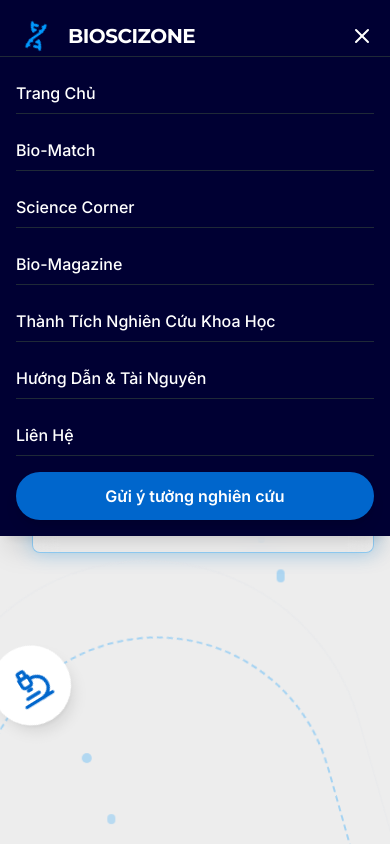
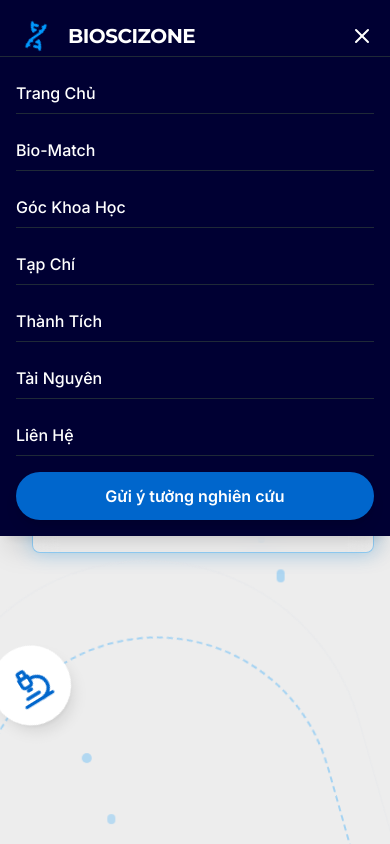
Before and after one commit to eiyuumiru/BIOSCIZONE, a React (Vite) app: page / in a window 390 px wide. Both pictures are taken after a click on the button 362 px from the left and 36 px from the top of the page. Shown: the top 844 px of the page. Built offline with nearby package versions, Linux system fonts and the light colour scheme.

Commit message:
fix mobile ui display

```diff
--- a/src/components/layout/Navigation.tsx
+++ b/src/components/layout/Navigation.tsx
@@ -22,10 +22,10 @@
     const mobileNavItems: NavItem[] = [
         { id: 'home', label: 'Trang chủ' },
         { id: 'bio-match', label: 'Bio-Match' },
-        { id: 'science-corner', label: 'Science Corner' },
-        { id: 'bio-magazine', label: 'Bio-Magazine' },
-        { id: 'achievements', label: 'Thành tích Nghiên cứu khoa học' },
-        { id: 'resources', label: 'Hướng dẫn & Tài nguyên' },
+        { id: 'science-corner', label: 'Góc Khoa Học' },
+        { id: 'bio-magazine', label: 'Tạp chí' },
+        { id: 'achievements', label: 'Thành tích' },
+        { id: 'resources', label: 'Tài nguyên' },
         { id: 'contact', label: 'Liên hệ' }
     ];
 
@@ -94,7 +94,7 @@
                         ))}
                         <button
                             onClick={onIdeaClick}
-                            className="w-full bg-[#0066CC] text-white py-3 rounded-full font-bold mt-2 shadow-lg"
+                            className="w-full bg-[#0066CC] text-white py-3 rounded-full font-bold mt-2 shadow-lg text-center"
                         >
                             Gửi ý tưởng nghiên cứu
                         </button>
```
